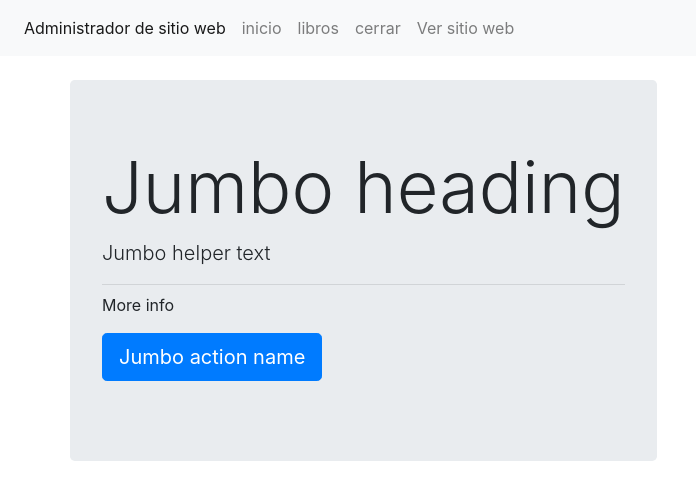
After one commit to joseyzambranov/tiendajosephp, a PHP site: page /administrador/inicio.php in a window 1280 px wide. The commit adds this page. Shown: the top 500 px of the page, without its empty margins (0-696 px from the left). Run offline with PHP 8.4, Linux system fonts and the light colour scheme.

Commit message:
configurando administrador

```diff
--- /dev/null
+++ b/administrador/inicio.php
@@ -0,0 +1,21 @@
+
+<?php include('template/header.php'); ?>
+<div class="container">
+      <div class="row">
+          <div class="col-mb-12">
+                <br>
+                <div class="jumbotron">
+                    <h1 class="display-3">Jumbo heading</h1>
+                    <p class="lead">Jumbo helper text</p>
+                    <hr class="my-2">
+                    <p>More info</p>
+                    <p class="lead">
+                        <a class="btn btn-primary btn-lg" href="Jumbo action link" role="button">Jumbo action name</a>
+                    </p>
+                </div>
+
+          </div>
+
+      </div>
+  </div>
+  <?php include('template/footer.php'); ?>
--- /dev/null
+++ b/administrador/template/footer.php
@@ -0,0 +1,2 @@
+</body>
+</html>
--- /dev/null
+++ b/administrador/template/header.php
@@ -0,0 +1,24 @@
+<!doctype html>
+<html lang="en">
+  <head>
+    <title>Title</title>
+    <!-- Required meta tags -->
+    <meta charset="utf-8">
+    <meta name="viewport" content="width=device-width, initial-scale=1, shrink-to-fit=no">
+
+    <!-- Bootstrap CSS -->
+    <link rel="stylesheet" href="https://stackpath.bootstrapcdn.com/bootstrap/4.3.1/css/bootstrap.min.css" integrity="sha384-ggOyR0iXCbMQv3Xipma34MD+dH/1fQ784/j6cY/iJTQUOhcWr7x9JvoRxT2MZw1T" crossorigin="anonymous">
+  </head>
+  <body>
+
+  <?php $url="https://".$_SERVER['HTTP_HOST']."/tiendajosez/index.php"?>
+
+  <nav class="navbar navbar-expand navbar-light bg-light">
+      <div class="nav navbar-nav">
+          <a class="nav-item nav-link active" href="#">Administrador de sitio web <span class="sr-only">(current)</span></a>
+          <a class="nav-item nav-link" href="<?php echo $url;?>/administrado">inicio</a>
+          <a class="nav-item nav-link" href="#">libros</a>
+          <a class="nav-item nav-link" href="#">cerrar</a>
+          <a class="nav-item nav-link" href="<?php echo $url;?>">Ver sitio web</a>
+      </div>
+  </nav>
--- a/asset/css/style.css
+++ b/asset/css/style.css
@@ -126,7 +126,8 @@ ul{
     list-style: none;
 }
 a{
-
+    text-decoration: none;
+    color: var(--black-color);
 }
 a:hover{
     color: var(--first-color);
```
Also changed, not shown: administrador/index.php (renamed from asset/administrador/index.php, +12 -15 lines), administrador/setting/db.php (added).
